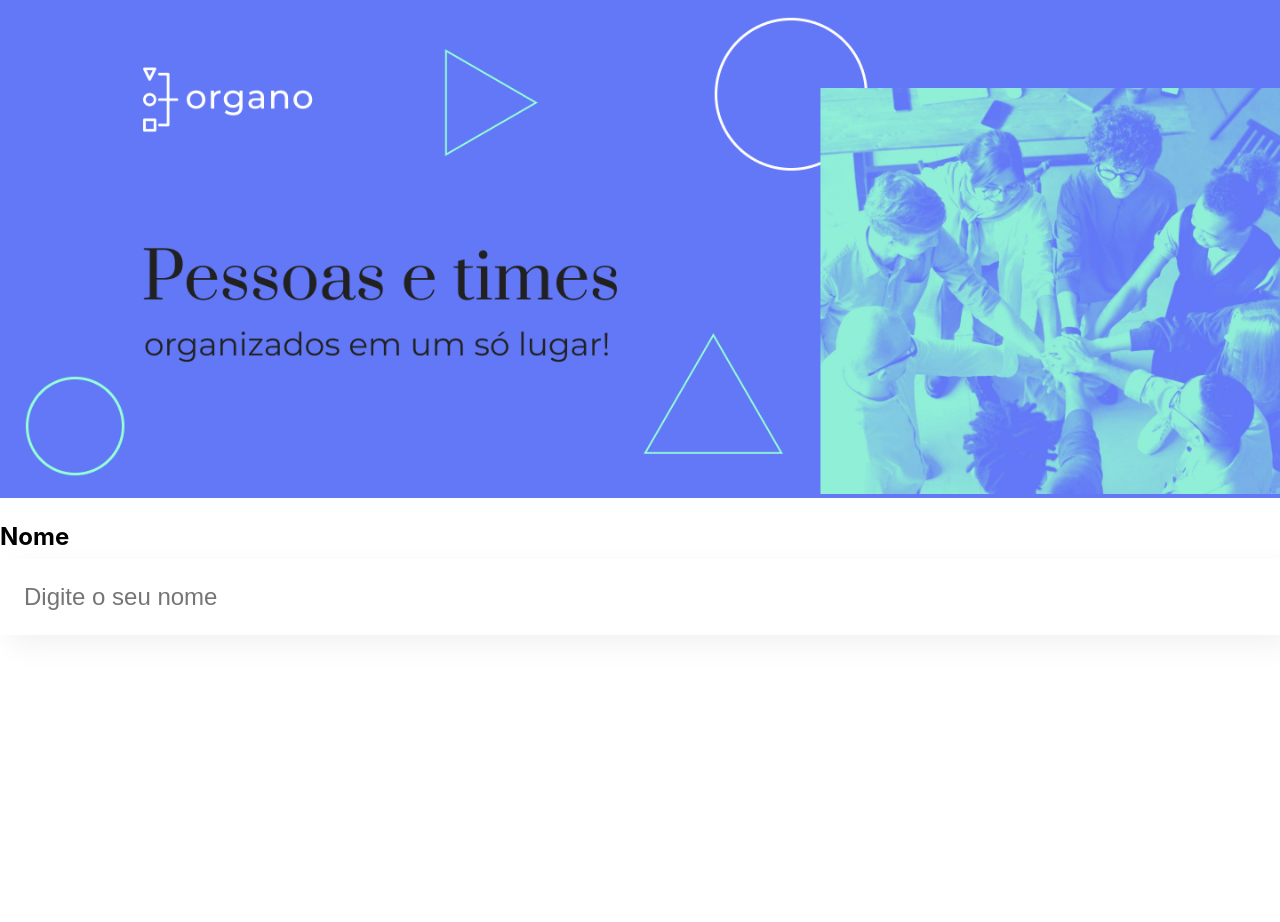
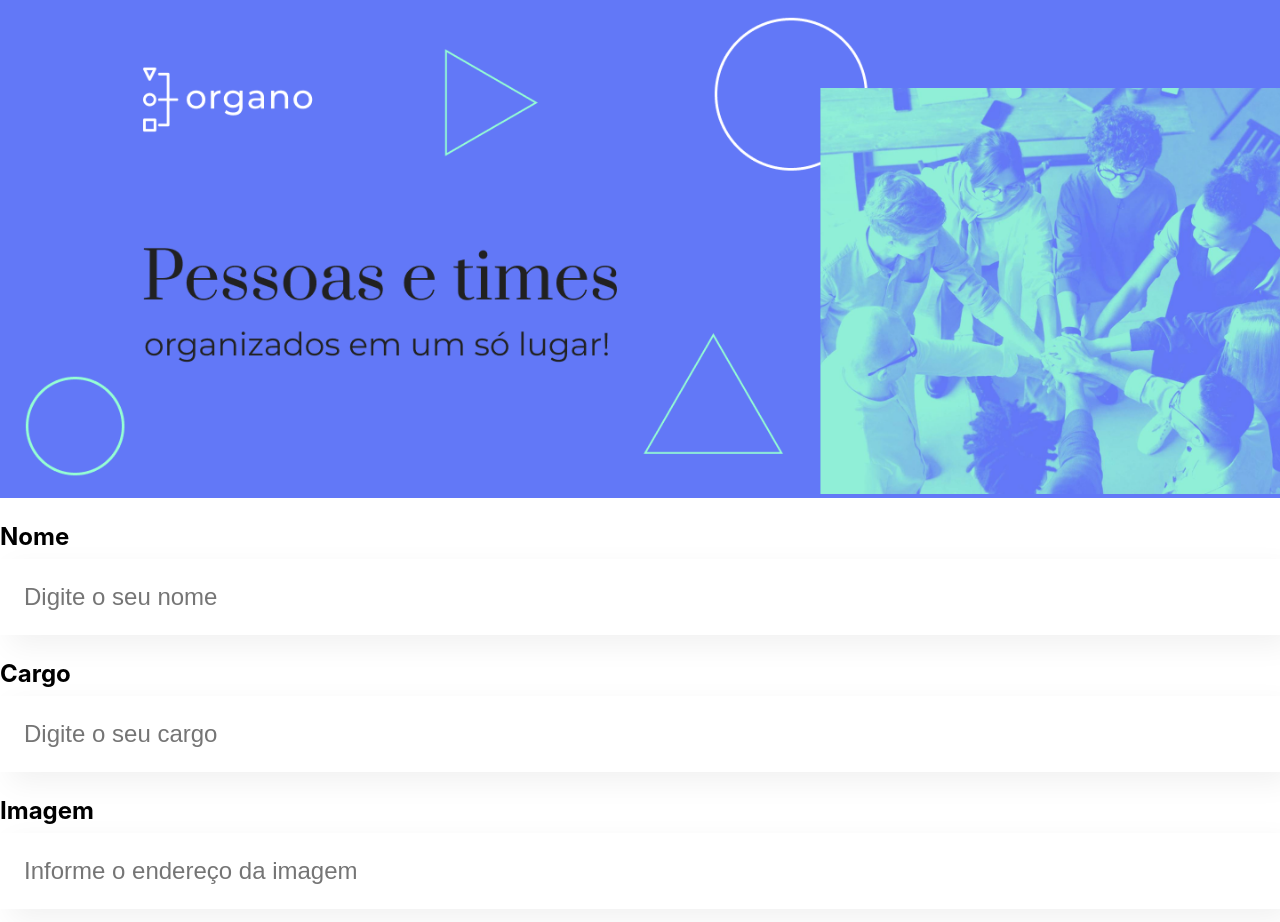
Before and after one commit to raphaelaferraz/organo, a React (Create React App) app in the folder organo/: page / in a window 1280 px wide. Shown: the top 922 px of the page. Before the commit the page ends 800 px from the top, so only its background shows below. Built offline with nearby package versions, Linux system fonts and the light colour scheme.

Commit message:
Personalização das propriedades do componente Campo Texto

```diff
--- a/organo/src/App.js
+++ b/organo/src/App.js
@@ -5,7 +5,9 @@
   return (
     <div className="App">
       <Banner />
-      <CampoTexto />
+      <CampoTexto label="Nome" placeholder="Digite o seu nome"/>
+      <CampoTexto label="Cargo" placeholder="Digite o seu cargo"/>
+      <CampoTexto label="Imagem" placeholder="Informe o endereço da imagem"/>
     </div>
   );
 }
--- a/organo/src/componentes/CampoTexto/index.js
+++ b/organo/src/componentes/CampoTexto/index.js
@@ -1,12 +1,12 @@
-import './CampoTexto.css'
+import './CampoTexto.css';
 
-const CampoTexto = () => {
-  return(
-    <div className="campo_texto">
-      <label className="campo_texto--label">Nome</label>
-      <input className="campo_texto--input" placeholder="Digite o seu nome" />
+const CampoTexto = props => {
+  return (
+    <div className='campo_texto'>
+      <label className='campo_texto--label'>{props.label}</label>
+      <input className='campo_texto--input' placeholder={props.placeholder} />
     </div>
-  )
-}
+  );
+};
 
-export default CampoTexto
+export default CampoTexto;
```
